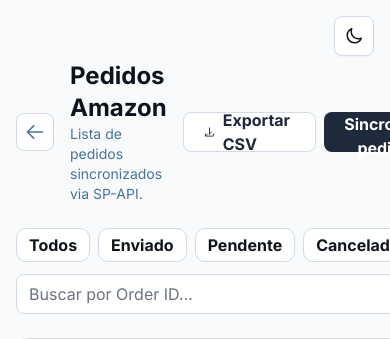
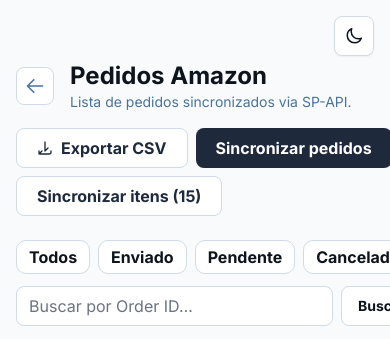
Before and after one commit to vitormendes4072/projetoV, a Python web app: template app/templates/amazon/orders.html in a window 390 px wide; the page is wider, and only the part inside the window is pictured. Shown: the top 339 px of that part. Run offline with Jinja, Linux system fonts and the light colour scheme; the template is opened without the code that fills it, so the values that code supplies are empty.

Commit message:
feat(ux): responsividade mobile em headers e toolbars
- base.html: header px-10 -> px-4 sm:px-6 lg:px-10
- produtos/lista, amazon/orders, amazon/inventory, amazon/sku_links:
  cabecalhos com flex-col sm:flex-row, toolbars com flex-wrap
- paginacao em orders/inventory com flex-wrap

Em < 640px os botoes da toolbar agora quebram em linhas em vez de
estourar a tela. Tabelas continuam scrollaveis horizontalmente.
Novo tests/test_mobile_responsive.py com 3 smoke tests.

```diff
--- a/app/templates/amazon/inventory.html
+++ b/app/templates/amazon/inventory.html
@@ -4,7 +4,7 @@
 <div class="max-w-6xl mx-auto py-6 flex flex-col gap-6">
 
   <!-- Cabeçalho -->
-  <div class="flex items-center justify-between gap-4">
+  <div class="flex flex-col sm:flex-row sm:items-center sm:justify-between gap-4">
     <div class="flex items-center gap-4">
       <a href="{{ url_for('main.menu') }}"
          class="p-2 rounded-lg bg-white border border-[#d0dbe7] text-[#49739c] hover:bg-slate-50">
@@ -107,13 +107,13 @@
 
       <!-- Paginação -->
       {% if pagination.pages > 1 %}
-        <div class="p-4 border-t border-slate-100 flex items-center justify-between gap-4">
+        <div class="p-4 border-t border-slate-100 flex flex-wrap items-center justify-between gap-3">
           <span class="text-xs text-slate-500">
             Exibindo {{ ((pagination.page - 1) * 50) + 1 }}–{{ [pagination.page * 50, pagination.total] | min }}
             de {{ pagination.total }}
           </span>
 
-          <div class="flex gap-1">
+          <div class="flex flex-wrap gap-1">
             {% if pagination.has_prev %}
               <a href="{{ url_for('amazon.inventory_page', page=pagination.prev_num, q=q) }}"
                  class="px-3 py-1.5 rounded border border-[#d0dbe7] bg-white text-sm hover:bg-slate-50">‹</a>
--- a/app/templates/amazon/orders.html
+++ b/app/templates/amazon/orders.html
@@ -4,7 +4,7 @@
 <div class="max-w-6xl mx-auto py-6 flex flex-col gap-6">
 
   <!-- Cabeçalho -->
-  <div class="flex items-center justify-between gap-4">
+  <div class="flex flex-col sm:flex-row sm:items-center sm:justify-between gap-4">
     <div class="flex items-center gap-4">
       <a href="{{ url_for('main.menu') }}"
          class="p-2 rounded-lg bg-white border border-[#d0dbe7] text-[#49739c] hover:bg-slate-50">
@@ -18,7 +18,7 @@
       </div>
     </div>
 
-    <div class="flex gap-2">
+    <div class="flex flex-wrap gap-2">
       <a href="{{ url_for('amazon.exportar_orders_csv') }}"
          class="rounded-lg border border-[#d0dbe7] bg-white text-slate-800 font-bold h-10 px-5 flex items-center gap-2 hover:bg-slate-50 transition-colors">
         <svg xmlns="http://www.w3.org/2000/svg" width="16" height="16" fill="none" viewBox="0 0 24 24" stroke-width="2" stroke="currentColor">
@@ -162,13 +162,13 @@
 
       <!-- Paginação -->
       {% if pagination.pages > 1 %}
-        <div class="p-4 border-t border-slate-100 flex items-center justify-between gap-4">
+        <div class="p-4 border-t border-slate-100 flex flex-wrap items-center justify-between gap-3">
           <span class="text-xs text-slate-500">
             Exibindo {{ ((pagination.page - 1) * 50) + 1 }}–{{ [pagination.page * 50, pagination.total] | min }}
             de {{ pagination.total }}
           </span>
 
-          <div class="flex gap-1">
+          <div class="flex flex-wrap gap-1">
             {% if pagination.has_prev %}
               <a href="{{ url_for('amazon.orders_page', page=pagination.prev_num, q=q, status=status) }}"
                  class="px-3 py-1.5 rounded border border-[#d0dbe7] bg-white text-sm hover:bg-slate-50">‹</a>
--- a/app/templates/amazon/sku_links.html
+++ b/app/templates/amazon/sku_links.html
@@ -2,7 +2,7 @@
 {% block content %}
 <div class="max-w-5xl mx-auto py-6 flex flex-col gap-6">
 
-  <div class="flex items-center justify-between">
+  <div class="flex flex-col sm:flex-row sm:items-center sm:justify-between gap-4">
     <div class="flex items-center gap-4">
       <a href="{{ url_for('amazon.orders_page') }}" class="p-2 rounded-lg bg-white border border-[#d0dbe7] text-[#49739c] hover:bg-slate-50">
         ←
--- a/app/templates/base.html
+++ b/app/templates/base.html
@@ -34,7 +34,7 @@
 <body class="bg-slate-50 text-[#0d141c]">
 
     {% if current_user.is_authenticated %}
-    <header class="flex items-center justify-between whitespace-nowrap border-b border-solid border-b-[#e7edf4] px-10 py-3 bg-white">
+    <header class="flex items-center justify-between whitespace-nowrap border-b border-solid border-b-[#e7edf4] px-4 sm:px-6 lg:px-10 py-3 bg-white">
         <div class="flex items-center gap-4 text-[#0d141c]">
             {% include 'partials/_logo.html' %}
         </div>
--- a/app/templates/produtos/lista.html
+++ b/app/templates/produtos/lista.html
@@ -3,7 +3,7 @@
 {% block content %}
 <div class="flex flex-col gap-6 py-4">
 
-    <div class="flex justify-between items-center">
+    <div class="flex flex-col sm:flex-row sm:justify-between sm:items-center gap-4">
         <div class="flex items-center gap-4">
             <div class="p-2 rounded-lg bg-white border border-[#d0dbe7] text-[#0d141c]">
                 <svg xmlns="http://www.w3.org/2000/svg" width="24" height="24" fill="none" viewBox="0 0 24 24" stroke-width="2" stroke="currentColor"><path stroke-linecap="round" stroke-linejoin="round" d="M20 7l-8-4-8 4m16 0l-8 4m8-4v10l-8 4m0-10L4 7m8 4v10M4 7v10l8 4" /></svg>
@@ -14,7 +14,7 @@
             </div>
         </div>
 
-        <div class="flex items-center gap-2">
+        <div class="flex flex-wrap items-center gap-2">
             <a href="{{ url_for('produtos.exportar_csv') }}"
                 class="cursor-pointer rounded-lg bg-white border border-[#d0dbe7] text-[#0d141c] font-bold h-10 px-4 flex items-center gap-2 hover:bg-slate-50 transition-colors">
                 <svg xmlns="http://www.w3.org/2000/svg" width="18" height="18" fill="none" viewBox="0 0 24 24" stroke-width="2" stroke="currentColor"><path stroke-linecap="round" stroke-linejoin="round" d="M3 16.5v2.25A2.25 2.25 0 005.25 21h13.5A2.25 2.25 0 0021 18.75V16.5m-13.5 0-4.5 4.5M12 3v13.5m0 0 4.5-4.5" /></svg>
```
Also changed, not shown: tests/test_mobile_responsive.py (added, +77 -0 lines).
